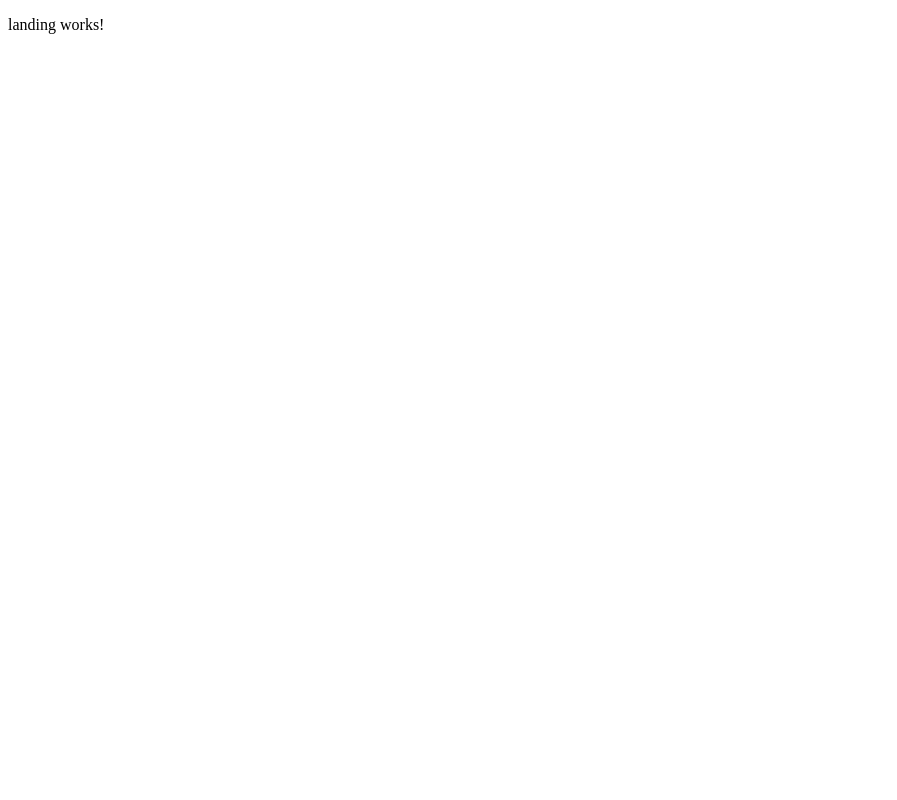
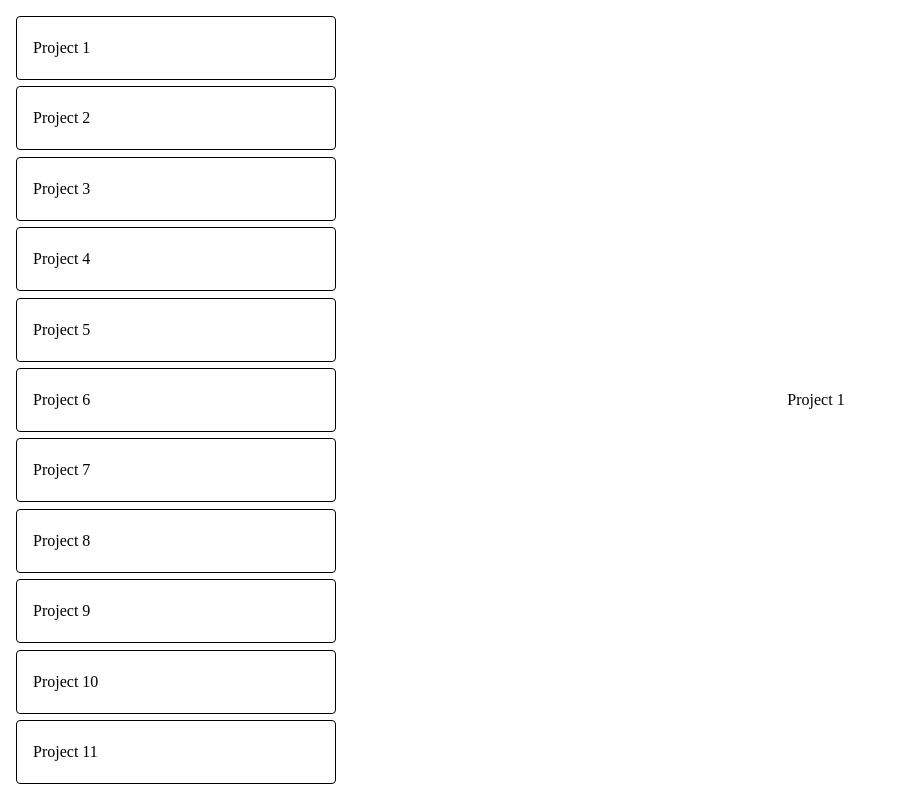
Before and after one commit to jontrost/amanda-portfolio, an Angular app: page / in a window 1280 px wide. Shown: the whole page, without its empty margins (0-897 px from the left). Built offline with nearby package versions, Linux system fonts and the light colour scheme.

Commit message:
Created basic landing skeleton

```diff
--- a/src/app/pages/landing/landing.component.html
+++ b/src/app/pages/landing/landing.component.html
@@ -1 +1,7 @@
-<p>landing works!</p>
+<div class="page-layout">
+    <div class="nav-container">
+        <!-- Consider accessibility -->
+        <a *ngFor="let project of projects; index as i" class="link" (mouseenter)="previewProject(i)">{{ project }}</a>
+    </div>
+    <div class="project">{{ selectedProjectPreview }}</div>
+</div>
--- a/src/app/pages/landing/landing.component.scss
+++ b/src/app/pages/landing/landing.component.scss
@@ -0,0 +1,38 @@
+@use "../../../styles/placeholders.scss";
+
+.page-layout {
+    @extend %page-layout;
+    flex-direction: row;
+}
+
+.nav-container {
+    display: flex;
+    flex-direction: column;
+    height: 100%;
+    justify-content: space-between;
+    padding: 1rem;
+}
+
+.link {
+    display: flex;
+    justify-content: flex-start;
+    align-items: center;
+    height: 4rem;
+    width: 20rem;
+    padding: 1rem;
+    border: 0.0625rem solid black;
+    border-radius: 0.25rem;
+    transition: transform 0.25s;
+
+    &:hover {
+        transform: translateX(5rem);
+    }
+}
+
+.project {
+    display: flex;
+    height: 100%;
+    width: 100%;
+    justify-content: center;
+    align-items: center;
+}
--- a/src/app/pages/landing/landing.component.ts
+++ b/src/app/pages/landing/landing.component.ts
@@ -8,4 +8,25 @@
     templateUrl: "./landing.component.html",
     styleUrls: ["./landing.component.scss"]
 })
-export default class LandingComponent {}
+export default class LandingComponent {
+    projects: string[] = [
+        "Project 1",
+        "Project 2",
+        "Project 3",
+        "Project 4",
+        "Project 5",
+        "Project 6",
+        "Project 7",
+        "Project 8",
+        "Project 9",
+        "Project 10",
+        "Project 11"
+    ];
+    // Rename this
+    selectedProjectPreview: string = this.projects[0];
+
+    // Add rxjs observable with debounceTimer that cycles through each preview automatically
+    previewProject(projectIndex: number) {
+        this.selectedProjectPreview = this.projects[projectIndex];
+    }
+}
--- a/src/styles.scss
+++ b/src/styles.scss
@@ -1 +1,11 @@
-/* You can add global styles to this file, and also import other style files */
+@use "./styles/reset.scss";
+
+body {
+    height: 100vh;
+    width: 100vw;
+}
+
+a,
+button {
+    cursor: pointer;
+}
--- /dev/null
+++ b/src/styles/placeholders.scss
@@ -0,0 +1,5 @@
+%page-layout {
+    display: flex;
+    flex-direction: column;
+    height: 100%;
+}
--- /dev/null
+++ b/src/styles/reset.scss
@@ -0,0 +1,113 @@
+/***
+    The new CSS reset - version 1.11 (last updated 20.9.2023)
+    GitHub page: https://github.com/elad2412/the-new-css-reset
+***/
+
+/*
+    Remove all the styles of the "User-Agent-Stylesheet", except for the 'display' property
+    - The "symbol *" part is to solve Firefox SVG sprite bug
+    - The "html" element is excluded, otherwise a bug in Chrome breaks the CSS hyphens property (https://github.com/elad2412/the-new-css-reset/issues/36)
+ */
+*:where(:not(html, iframe, canvas, img, svg, video, audio):not(svg *, symbol *)) {
+    all: unset;
+    display: revert;
+}
+
+/* Preferred box-sizing value */
+*,
+*::before,
+*::after {
+    box-sizing: border-box;
+}
+
+/* Fix mobile Safari increase font-size on landscape mode */
+html {
+    -moz-text-size-adjust: none;
+    -webkit-text-size-adjust: none;
+    text-size-adjust: none;
+}
+
+/* Reapply the pointer cursor for anchor tags */
+a,
+button {
+    cursor: revert;
+}
+
+/* Remove list styles (bullets/numbers) */
+ol,
+ul,
+menu {
+    list-style: none;
+}
+
+/* For images to not be able to exceed their container */
+img {
+    max-inline-size: 100%;
+    max-block-size: 100%;
+}
+
+/* removes spacing between cells in tables */
+table {
+    border-collapse: collapse;
+}
+
+/* Safari - solving issue when using user-select:none on the <body> text input doesn't working */
+input,
+textarea {
+    -webkit-user-select: auto;
+}
+
+/* revert the 'white-space' property for textarea elements on Safari */
+textarea {
+    white-space: revert;
+}
+
+/* minimum style to allow to style meter element */
+meter {
+    -webkit-appearance: revert;
+    appearance: revert;
+}
+
+/* preformatted text - use only for this feature */
+:where(pre) {
+    all: revert;
+    box-sizing: border-box;
+}
+
+/* reset default text opacity of input placeholder */
+::placeholder {
+    color: unset;
+}
+
+/* remove default dot (•) sign */
+::marker {
+    content: initial;
+}
+
+/* fix the feature of 'hidden' attribute.
+   display:revert; revert to element instead of attribute */
+:where([hidden]) {
+    display: none;
+}
+
+/* revert for bug in Chromium browsers
+   - fix for the content editable attribute will work properly.
+   - webkit-user-select: auto; added for Safari in case of using user-select:none on wrapper element*/
+:where([contenteditable]:not([contenteditable="false"])) {
+    -moz-user-modify: read-write;
+    -webkit-user-modify: read-write;
+    overflow-wrap: break-word;
+    -webkit-line-break: after-white-space;
+    -webkit-user-select: auto;
+}
+
+/* apply back the draggable feature - exist only in Chromium and Safari */
+:where([draggable="true"]) {
+    -webkit-user-drag: element;
+}
+
+/* Revert Modal native behavior */
+:where(dialog:modal) {
+    all: revert;
+    box-sizing: border-box;
+}
```
